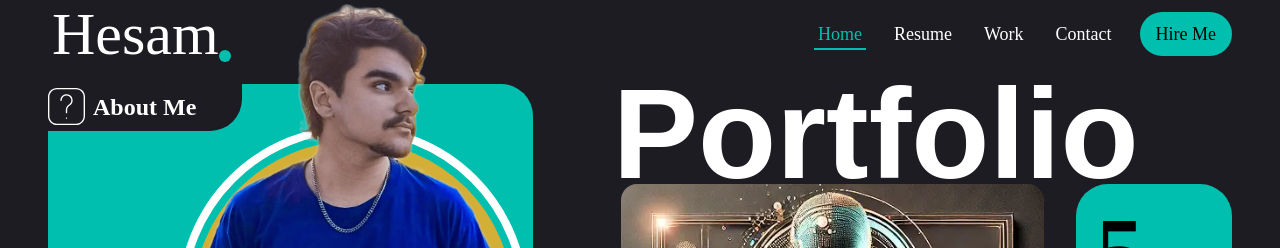
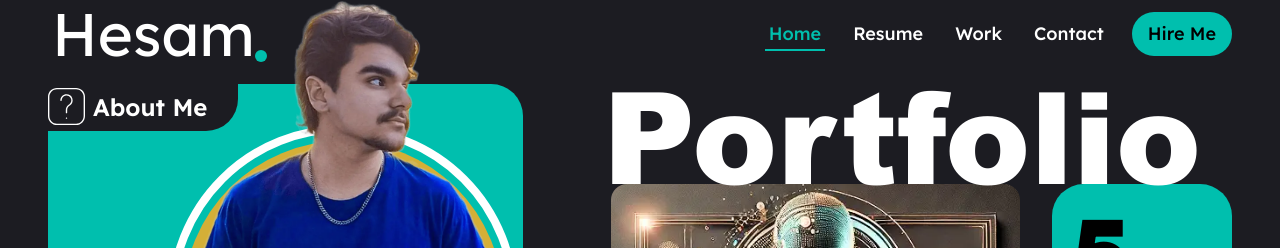
Before and after one commit to hesamzahedmousavi/Portfolio-Me, a React (Vite) app: page / in a window 1280 px wide. Shown: the top 248 px of the page. Built offline with nearby package versions, Linux system fonts and the light colour scheme.

Commit message:
Fix Redux slice import issue

```diff
--- a/src/font/fonts.css
+++ b/src/font/fonts.css
@@ -2,65 +2,65 @@
   font-family: "Lexend";
   font-weight: 600;
   font-style: bold;
-  src: url("../assets/fonts/Lexend-SemiBold.ttf") format("ttf");
+  src: url("../assets/fonts/Lexend-SemiBold.ttf") format("truetype");
 }
 
 @font-face {
   font-family: "Lexend";
   font-weight: 700;
   font-style: bold;
-  src: url("../assets/fonts/Lexend-Bold.ttf") format("ttf");
+  src: url("../assets/fonts/Lexend-Bold.ttf") format("truetype");
 }
 
 @font-face {
   font-family: "Lexend";
   font-weight: 500;
   font-style: normal;
-  src: url("../assets/fonts/Lexend-Medium.ttf") format("ttf");
+  src: url("../assets/fonts/Lexend-Medium.ttf") format("truetype");
 }
 
 @font-face {
   font-family: "Lexend";
   font-weight: 400;
   font-style: normal;
-  src: url("../assets/fonts/Lexend-Regular.ttf") format("ttf");
+  src: url("../assets/fonts/Lexend-Regular.ttf") format("truetype");
 }
 
 @font-face {
   font-family: "Lexend";
   font-weight: 300;
   font-style: normal;
-  src: url("../assets/fonts/Lexend-Light.ttf") format("ttf");
+  src: url("../assets/fonts/Lexend-Light.ttf") format("truetype");
 }
 
 @font-face {
   font-family: "Lexend";
   font-weight: 900;
   font-style: normal;
-  src: url("../assets/fonts/Lexend-Black.ttf") format("ttf");
+  src: url("../assets/fonts/Lexend-Black.ttf") format("truetype");
 }
 @font-face {
   font-family: "Vazir";
   font-weight: 700;
   font-style: bold;
-  src: url("../assets/fonts/Vazir/Vazir-Bold.woff") format("woff");
+  src: url("../assets/fonts/Vazir/Vazir-Bold.woff") format("truetype");
 }
 @font-face {
   font-family: "Vazir";
   font-weight: 500;
   font-style: normal;
-  src: url("../assets/fonts/Vazir/Vazir-Bold.woff") format("woff");
+  src: url("../assets/fonts/Vazir/Vazir-Bold.woff") format("truetype");
 }
 @font-face {
   font-family: "Arial";
   font-weight: 900;
   font-style: normal;
-  src: url("../assets/fonts/Arial/arial.ttf") format("ttf");
+  src: url("../assets/fonts/Arial/ariblk.ttf") format("truetype");
 }
 
 body,
 button {
-  font-family: "Lexend", "Vazir", "Arial";
+  font-family: "Lexend", "Vazir", "Arial" !important;
 }
 * {
   -webkit-user-select: auto;
--- a/src/pages/Home.jsx
+++ b/src/pages/Home.jsx
@@ -107,7 +107,7 @@ function Home() {
           <div className="ml-20 relative">
             {/* text */}
             <Suspense fallback={<p>loading ...</p>}>
-              <div className="flex justify-start absolute -top-3.5 items-start text-white font-black font-Arial text-9xl">
+              <div className="flex justify-start absolute -top-3.5 items-start text-white font-Arial text-9xl">
                 <span>Portfolio</span>
               </div>
             </Suspense>
```
Also changed, not shown: src/assets/fonts/Arial/ariblk.ttf (added).
